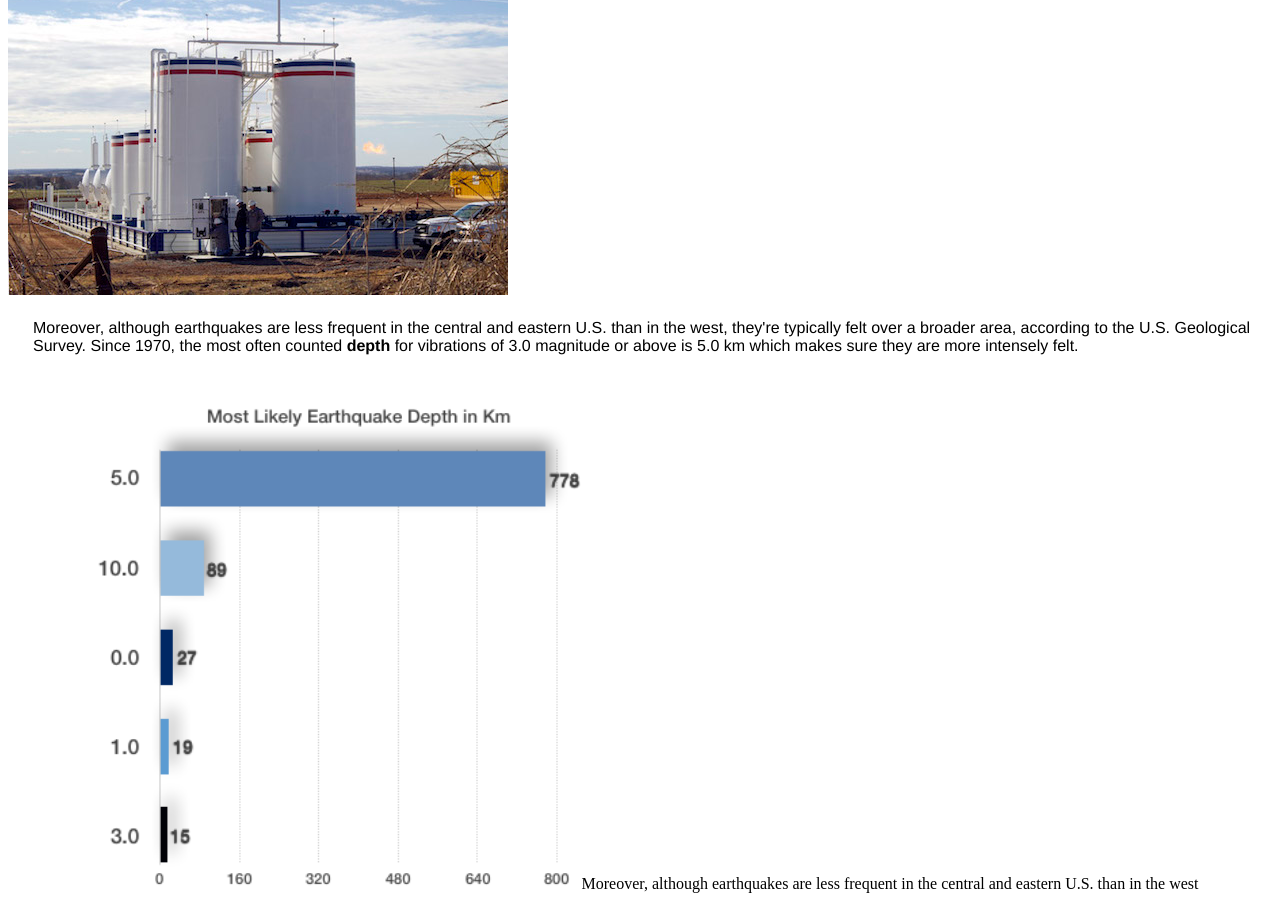
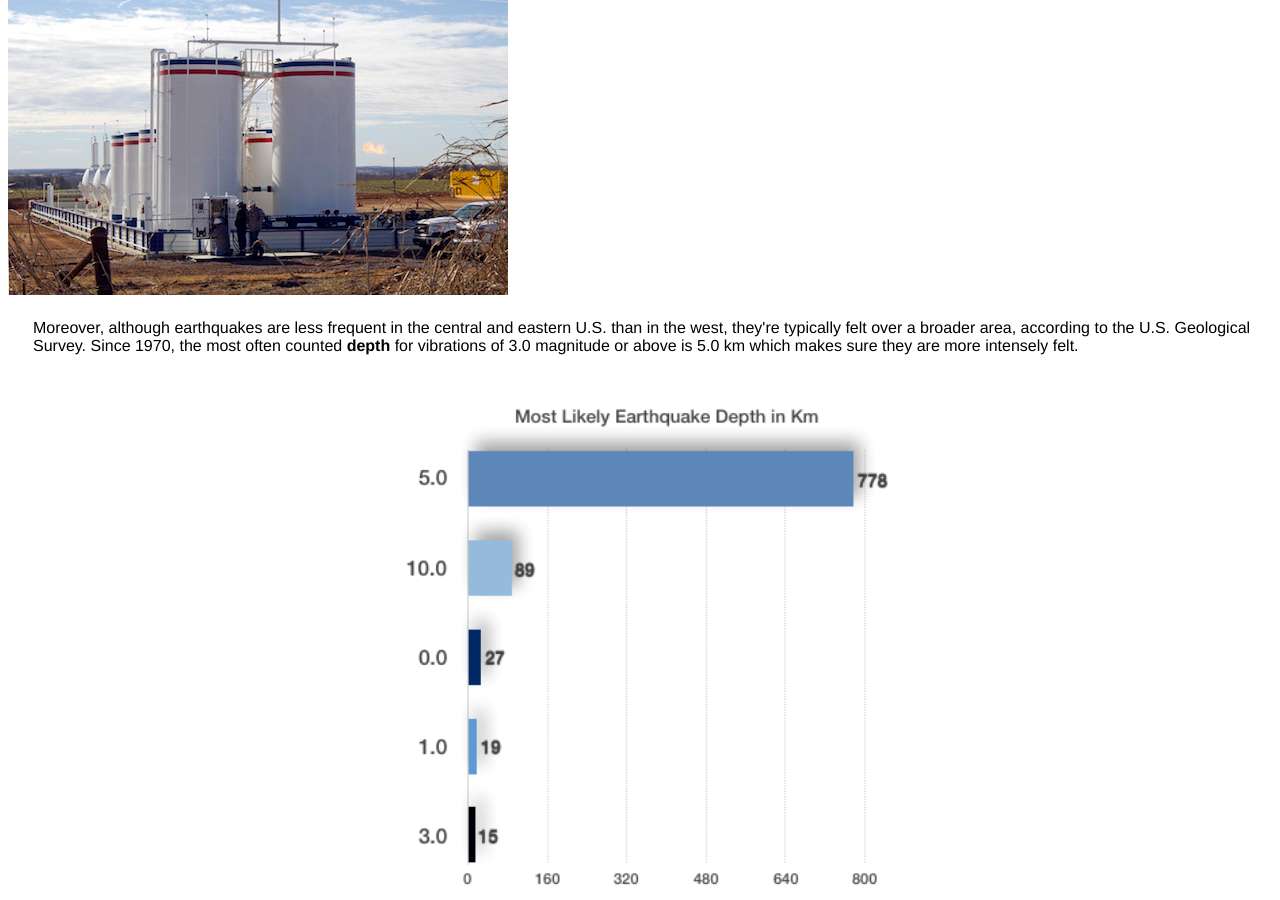
Before and after one commit to chrgavalas/data-projects, a Jekyll site: the page docs/US-Earthquakes/index.html, which Jekyll copies as it is, in a window 1280 px wide and 900 px high, scrolled down 4211 px. Built offline with Jekyll 4.4.1, drawn with Linux system fonts in a browser that asks for light colours.

Commit message:
Earthquakes

```diff
--- a/docs/US-Earthquakes/index.html
+++ b/docs/US-Earthquakes/index.html
@@ -36,7 +36,7 @@
   <div class="story_article"> <p>So why do humans cause this? According to USGS, wastewater disposal is the primary reason. Most wastewater currently disposed of across the nation is generated and produced in the process of oil and gas extraction. But while gas and oil are collected in tanks for sale, the water is too <b>salty</b> to be recycled or used and that’s why it’s considered waste and has to go back in the ground.<p/><p>However, getting rid of the water means sending it down a disposal well that’s drilled <b>deep below</b> the freshwater aquifers -- to prevent their contamination -- and the zone where it came from.</p><p>And while the vast majority of earthquakes cause little or no damage, the large volume which is being produced means more of the bigger ones are now likely to happen.</p> </div>
   <img src="oklahoma-disposal-well.jpg">
   <div class="story_article"> Moreover, although earthquakes are less frequent in the central and eastern U.S. than in the west, they're typically felt over a broader area, according to the U.S. Geological Survey. Since 1970, the most often counted <b>depth</b> for vibrations of 3.0 magnitude or above is 5.0 km which makes sure they are more intensely felt.  </div>
-  <div style="text-align: center;"><img src="earthquake-depth.png" ALIGN=”left” HSPACE=”50” VSPACE=”50”/>Moreover, although earthquakes are less frequent in the central and eastern U.S. than in the west
+  <div style="text-align: center;"><img src="earthquake-depth.png" ALT="image">
 
 </div>
 
```
